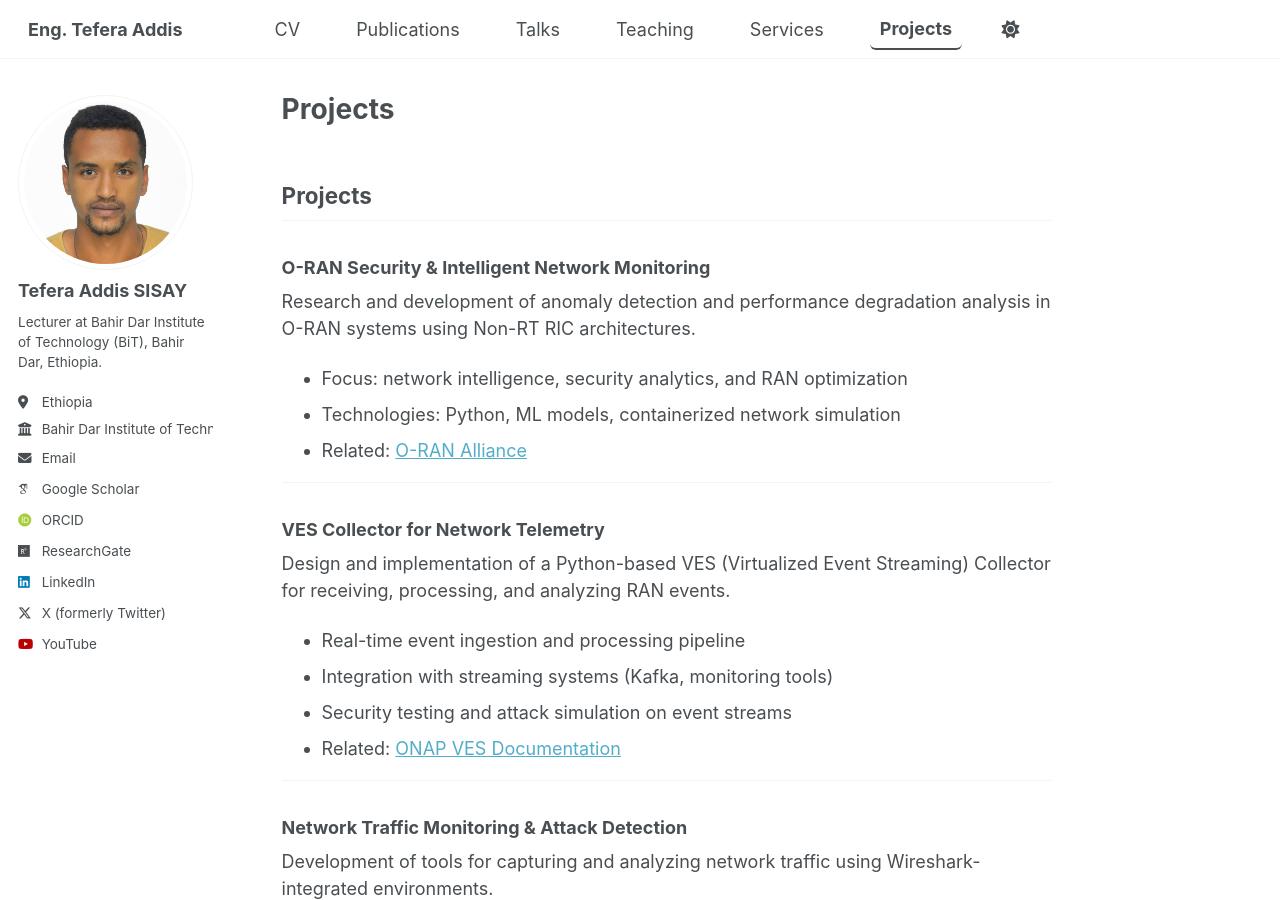
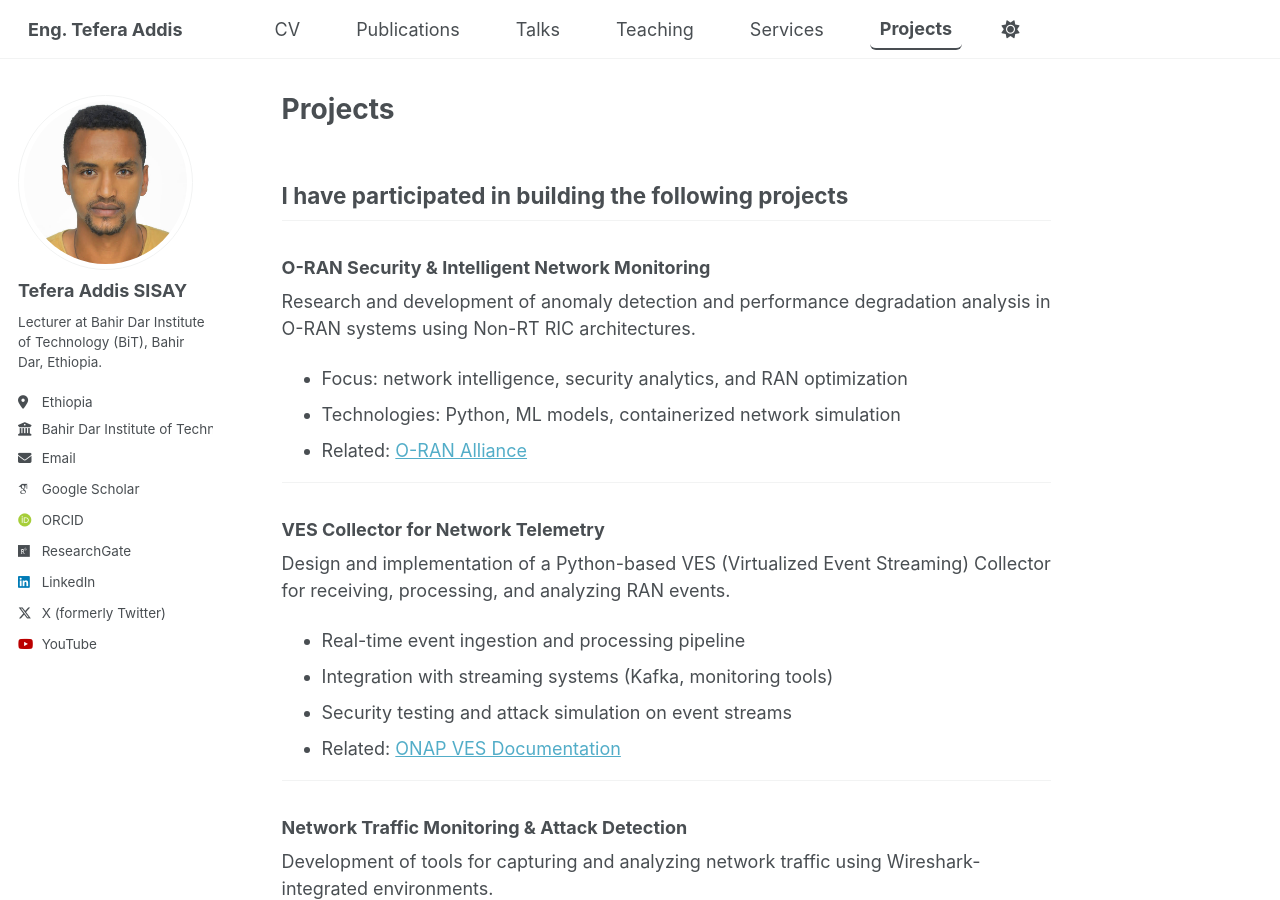
Before and after one commit to tefera-addis-sisay/tefera-addis-sisay.github.io, a Jekyll site: the page built from _pages/project.md, in a window 1280 px wide and 900 px high. Built offline with Jekyll 4.4.1, drawn with Linux system fonts in a browser that asks for light colours; some web fonts are replaced; a script bundle is joined from its source files by our own code; library files that are not in the unit come from our copies.

Commit message:
Update project.md

```diff
--- a/_pages/project.md
+++ b/_pages/project.md
@@ -4,7 +4,7 @@ permalink: /project/
 author_profile: true
 ---
 
-## Projects
+## I have participated in building the following projects
 
 ### O-RAN Security & Intelligent Network Monitoring
 Research and development of anomaly detection and performance degradation analysis in O-RAN systems using Non-RT RIC architectures.
```
